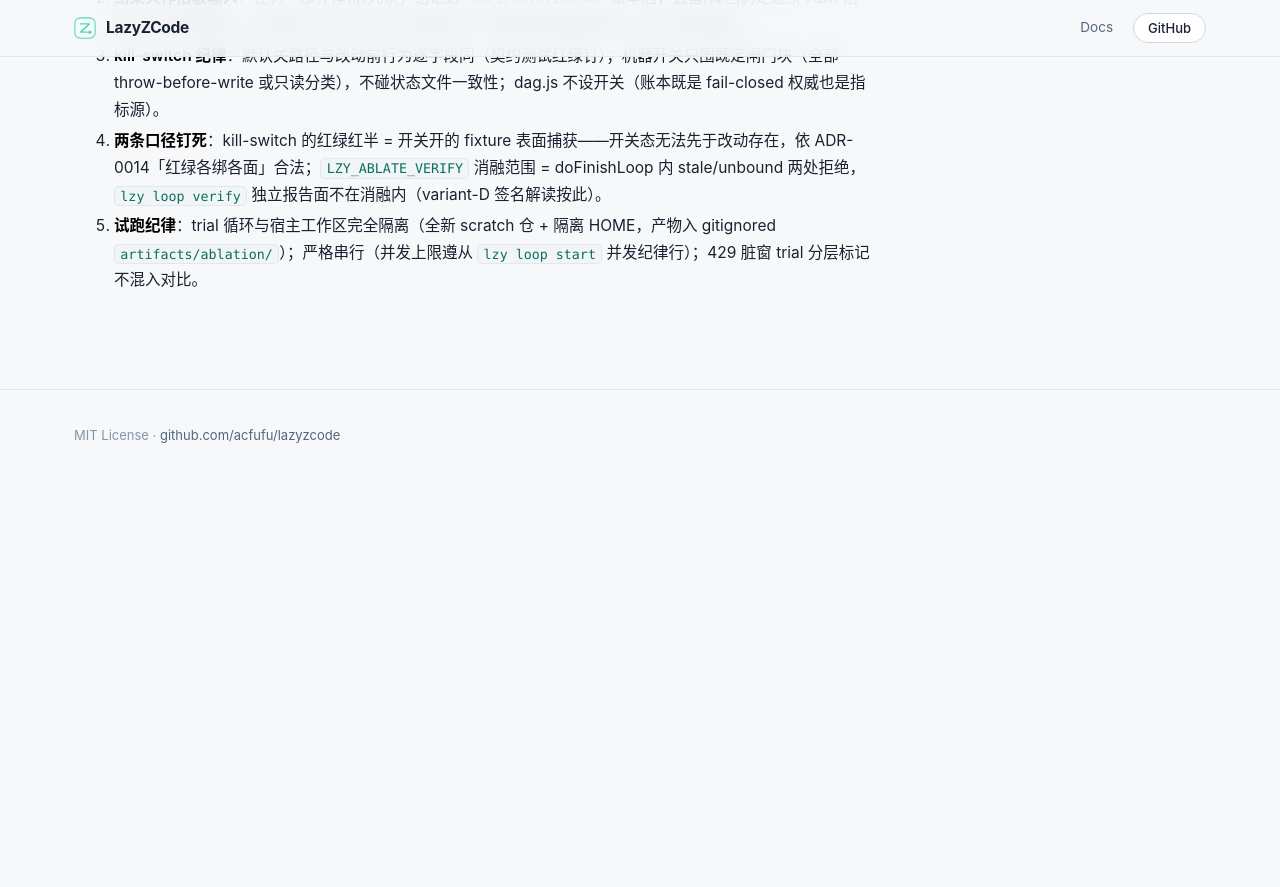
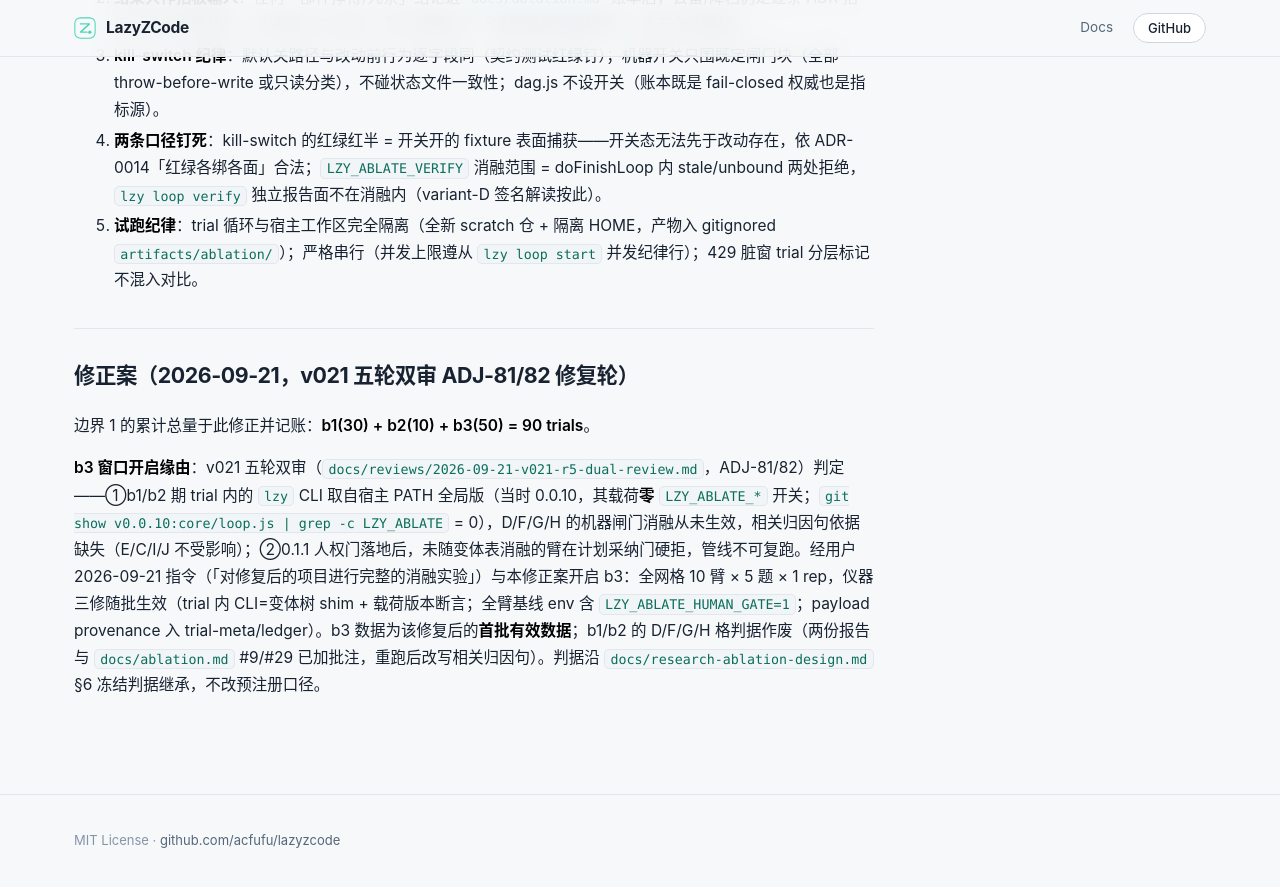
Before and after one commit to Acfufu/lazyzcode, a Jekyll site: the page built from docs/adr/0015-true-ablation-window.md, in a window 1280 px wide and 900 px high, scrolled down 633 px. Shown: the top 887 px of the window. Built offline with Jekyll 4.4.1, drawn with Linux system fonts in a browser that asks for light colours; our own code applies the rules of GitHub Pages for plain Markdown files; before the commit the page ends 1128 px from its top, so only the background shows below that.

Commit message:
docs: ADJ dispositions — checksum scope, reset boundary, doctor lines, ADR-0015 b3 amendment, historical-batch annotations
V021-ADJ-11 ADR-0020 reset boundary factual; ADJ-19 claim wording; ADJ-46 checksum=anti-half-write;
ADJ-71-adjacent README doctor/arch-tree refresh; ADJ-77 narrative snapshot 343/343; ADJ-78 README parity;
ADJ-81/82 annotations on b1/b2 reports + ablation ledger; ADJ-88 market pin note; ADJ-89 row ordering note;
ADJ-90 CI permissions; ADR-0015 b3 window amendment (cumulative 90 trials).

Goal: v021-r5-review-fix-ablation#N5

```diff
--- a/docs/adr/0015-true-ablation-window.md
+++ b/docs/adr/0015-true-ablation-window.md
@@ -13,3 +13,9 @@
 3. **kill-switch 纪律**：默认关路径与改动前行为逐字段同（契约测试红绿钉）；机器开关只围既定闸门块（全部 throw-before-write 或只读分类），不碰状态文件一致性；dag.js 不设开关（账本既是 fail-closed 权威也是指标源）。
 4. **两条口径钉死**：kill-switch 的红绿红半 = 开关开的 fixture 表面捕获——开关态无法先于改动存在，依 ADR-0014「红绿各绑各面」合法；`LZY_ABLATE_VERIFY` 消融范围 = doFinishLoop 内 stale/unbound 两处拒绝，`lzy loop verify` 独立报告面不在消融内（variant-D 签名解读按此）。
 5. **试跑纪律**：trial 循环与宿主工作区完全隔离（全新 scratch 仓 + 隔离 HOME，产物入 gitignored `artifacts/ablation/`）；严格串行（并发上限遵从 `lzy loop start` 并发纪律行）；429 脏窗 trial 分层标记不混入对比。
+
+## 修正案（2026-09-21，v021 五轮双审 ADJ-81/82 修复轮）
+
+边界 1 的累计总量于此修正并记账：**b1(30) + b2(10) + b3(50) = 90 trials**。
+
+**b3 窗口开启缘由**：v021 五轮双审（`docs/reviews/2026-09-21-v021-r5-dual-review.md`，ADJ-81/82）判定——①b1/b2 期 trial 内的 `lzy` CLI 取自宿主 PATH 全局版（当时 0.0.10，其载荷**零** `LZY_ABLATE_*` 开关；`git show v0.0.10:core/loop.js | grep -c LZY_ABLATE` = 0），D/F/G/H 的机器闸门消融从未生效，相关归因句依据缺失（E/C/I/J 不受影响）；②0.1.1 人权门落地后，未随变体表消融的臂在计划采纳门硬拒，管线不可复跑。经用户 2026-09-21 指令（「对修复后的项目进行完整的消融实验」）与本修正案开启 b3：全网格 10 臂 × 5 题 × 1 rep，仪器三修随批生效（trial 内 CLI=变体树 shim + 载荷版本断言；全臂基线 env 含 `LZY_ABLATE_HUMAN_GATE=1`；payload provenance 入 trial-meta/ledger）。b3 数据为该修复后的**首批有效数据**；b1/b2 的 D/F/G/H 格判据作废（两份报告与 `docs/ablation.md` #9/#29 已加批注，重跑后改写相关归因句）。判据沿 `docs/research-ablation-design.md` §6 冻结判据继承，不改预注册口径。
```
